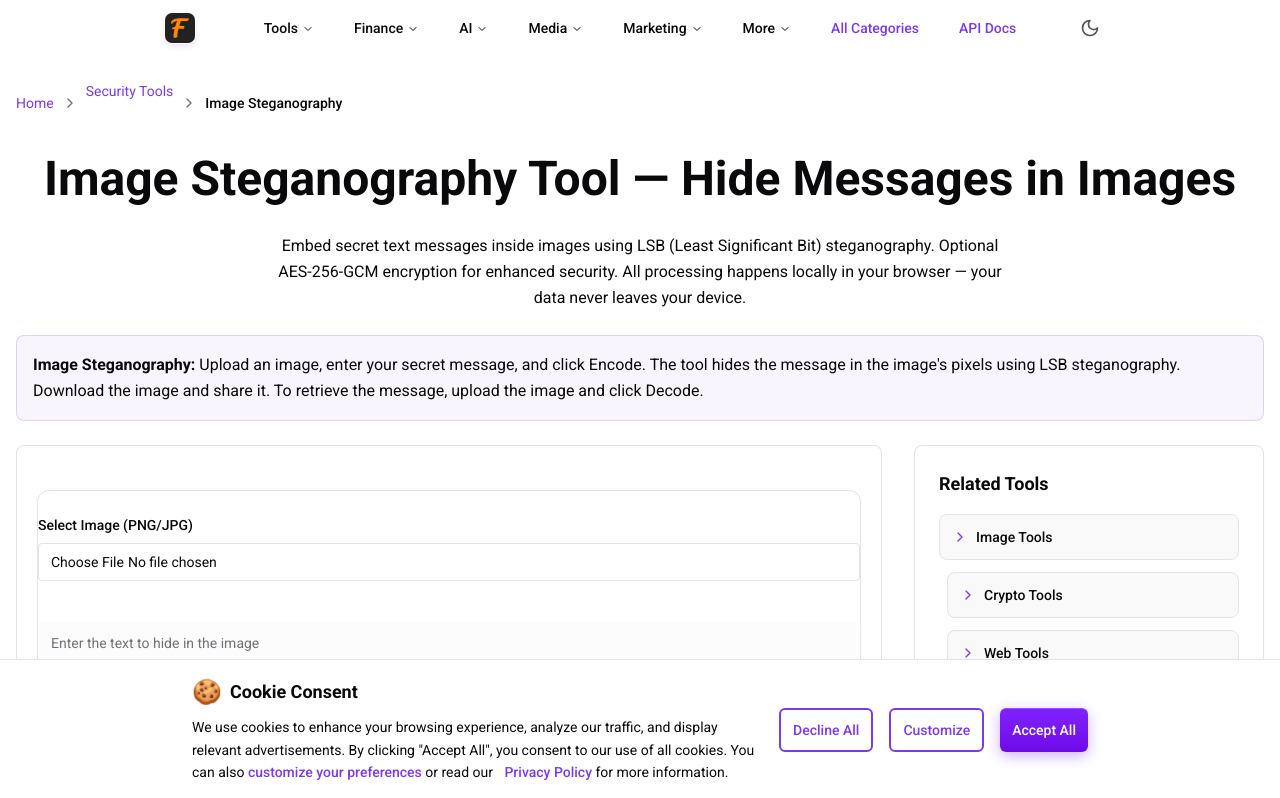
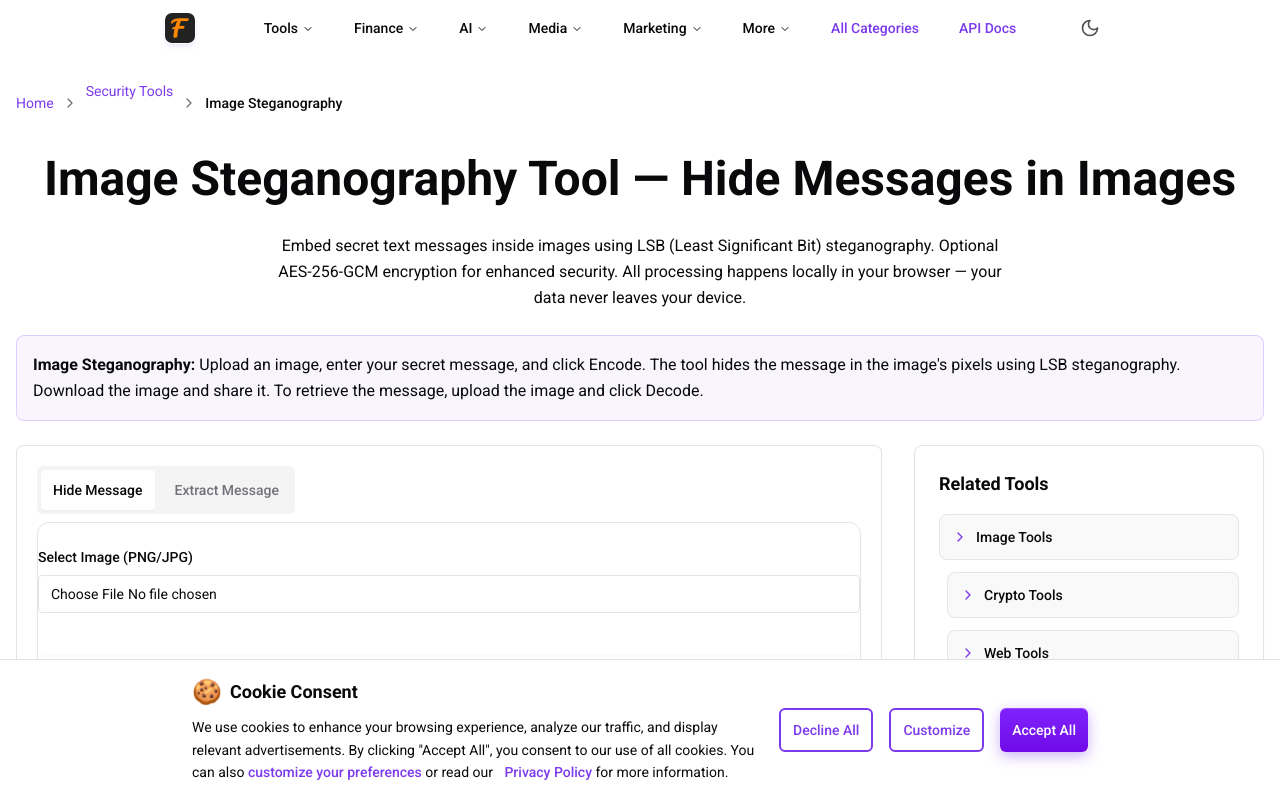
Before and after one commit to xhusnain/fasttools, a Next.js app: page /security-tools/image-steganography in a window 1280 px wide. Shown: the top 798 px of the page. Built offline with nearby package versions, Linux system fonts and the light colour scheme.

Commit message:
fix: correct GTabs prop usage in ImageSteganography component

```diff
--- a/components/security/image-steganography.tsx
+++ b/components/security/image-steganography.tsx
@@ -7,7 +7,7 @@ import { GButton } from '@/ui/gbutton';
 import { GInput } from '@/ui/ginput';
 import { GCard } from '@/ui/gcard';
 import { GAlert } from '@/ui/galert';
-import { GTabs } from '@/ui/gtabs';
+import { GTabs, GTabsList, GTabsTrigger, GTabsContent } from '@/ui/gtabs';
 
 type TabType = 'encode' | 'decode';
 
@@ -113,23 +113,18 @@ export default function ImageSteganography() {
     }
   };
 
-  const tabs = [
-    { id: 'encode', label: 'Hide Message' },
-    { id: 'decode', label: 'Extract Message' },
-  ];
-
   return (
     <div className="space-y-6">
       {error && <GAlert variant="error" title="Error">{error}</GAlert>}
       {success && <GAlert variant="success" title="Success">{success}</GAlert>}
 
-      <GTabs
-        tabs={tabs}
-        activeTab={activeTab}
-        onTabChange={(tab) => setActiveTab(tab as TabType)}
-      />
+      <GTabs value={activeTab} onValueChange={(tab) => setActiveTab(tab as TabType)}>
+        <GTabsList>
+          <GTabsTrigger value="encode">Hide Message</GTabsTrigger>
+          <GTabsTrigger value="decode">Extract Message</GTabsTrigger>
+        </GTabsList>
 
-      {activeTab === 'encode' && (
+        <GTabsContent value="encode">
         <GCard className="space-y-4">
           <div>
             <label className="block text-sm font-medium mb-2">Select Image (PNG/JPG)</label>
@@ -168,9 +163,9 @@ export default function ImageSteganography() {
             {loading ? 'Encoding...' : 'Hide Message in Image'}
           </GButton>
         </GCard>
-      )}
+        </GTabsContent>
 
-      {activeTab === 'decode' && (
+        <GTabsContent value="decode">
         <GCard className="space-y-4">
           <div>
             <label className="block text-sm font-medium mb-2">Select Image with Hidden Message</label>
@@ -210,7 +205,8 @@ export default function ImageSteganography() {
             </div>
           )}
         </GCard>
-      )}
+        </GTabsContent>
+      </GTabs>
     </div>
   );
 }
```
